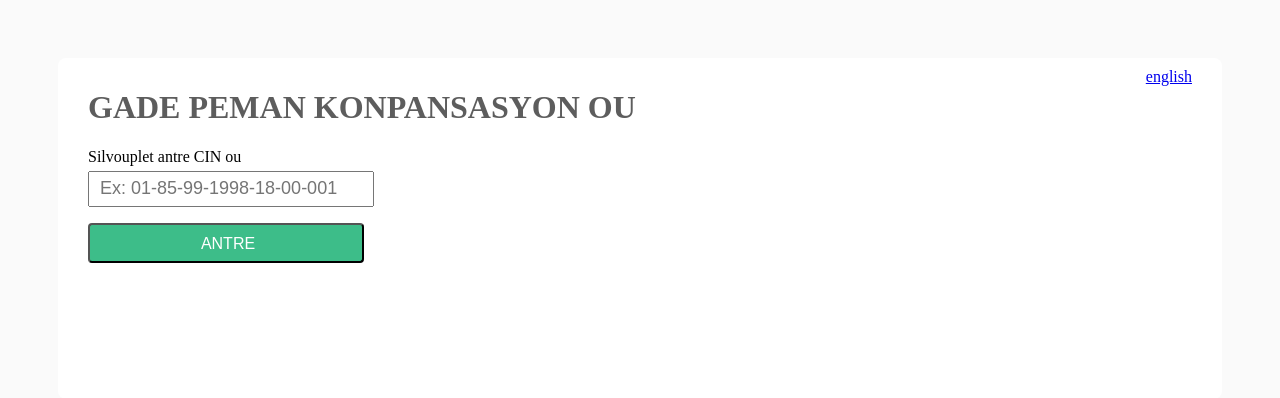
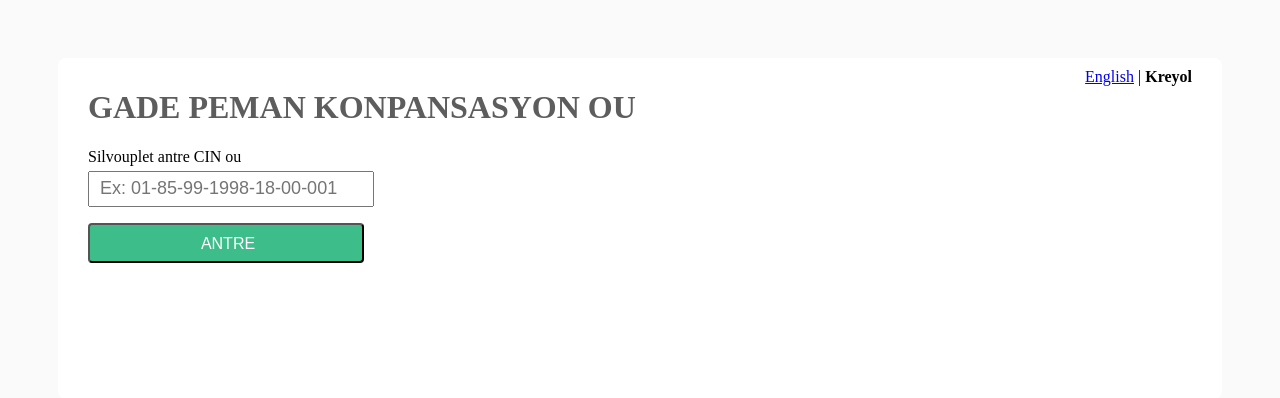
Before and after one commit to acounsel/django_haiticomp, a Django app: page /input/kreyol/ in a window 1280 px wide. Shown: the top 398 px of the page. Run offline with Django 3.2, Linux system fonts and the light colour scheme; some libraries are stand-ins or nearby versions.

Commit message:
update language toggle buttons

```diff
--- a/static/css/main.css
+++ b/static/css/main.css
@@ -79,7 +79,7 @@ th {
 }
 
 .ExpectedPayments {
-  margin-bottom: 30px;
+  margin: 30px 0;
 }
 
 .CompensationTable {
@@ -106,6 +106,7 @@ th {
 .PayeeInfo {
   display: inline-block;
   width: 130px;
+  margin-right: 30px;
 }
 
 .Restart {
--- a/templates/base.html
+++ b/templates/base.html
@@ -19,11 +19,11 @@
       {% else %}
         <h1>Gade peman konpansasyon ou</h1>
       {% endif %}
-        {% if request.resolver_match.url_name == 'farmer-input' %}
-          <a href="{% url request.resolver_match.url_name language=other_language %}">{{ other_language }}</a>
-        {% else %}
-          <a href="{% url request.resolver_match.url_name package_id=package.id language=other_language %}">{{ other_language }}</a>
-        {% endif %}
+      <div class="LanguageToggle">
+        <a href="{% url request.resolver_match.url_name package_id=package.id language=other_language %}">{{ other_language|title }}</a> | <strong>{{ language|title }}</strong>
+
+      </div>
+
     </div>
     {% block content %}
     {% endblock %}
--- a/templates/english/package.html
+++ b/templates/english/package.html
@@ -1,7 +1,6 @@
 {% extends 'base.html' %}
 {% load humanize %}
 {% block content %}
-  <h1>Compensation Payment</h1>
   <p><span class="PayeeInfo">Name: </span>{{ package.name }}</p>
   <p><span class="PayeeInfo">Date of Birth: </span>{{ package.dob }}</p>
   <p><span class="PayeeInfo">ID: </span>{{ package.tax_id }}</p>
```
